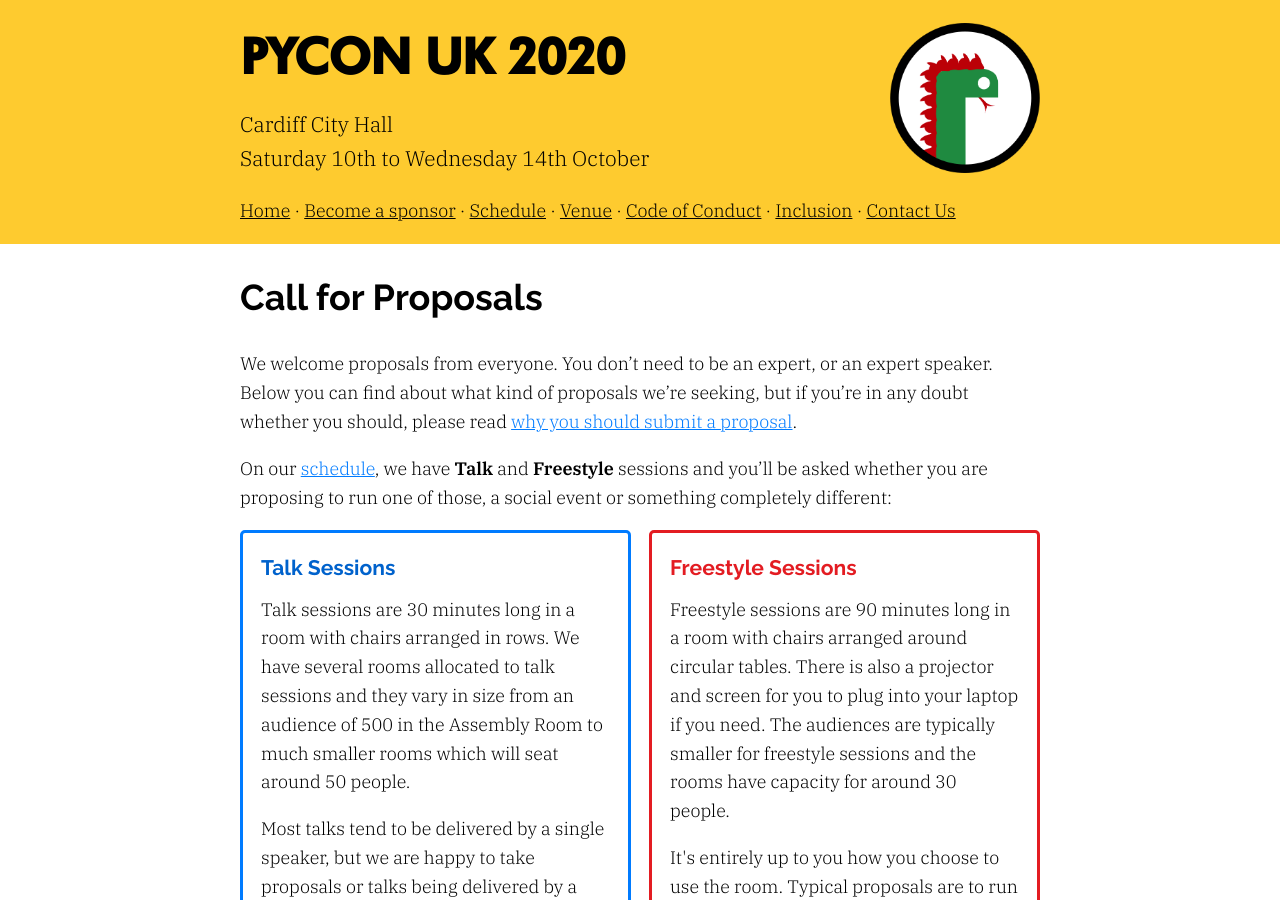
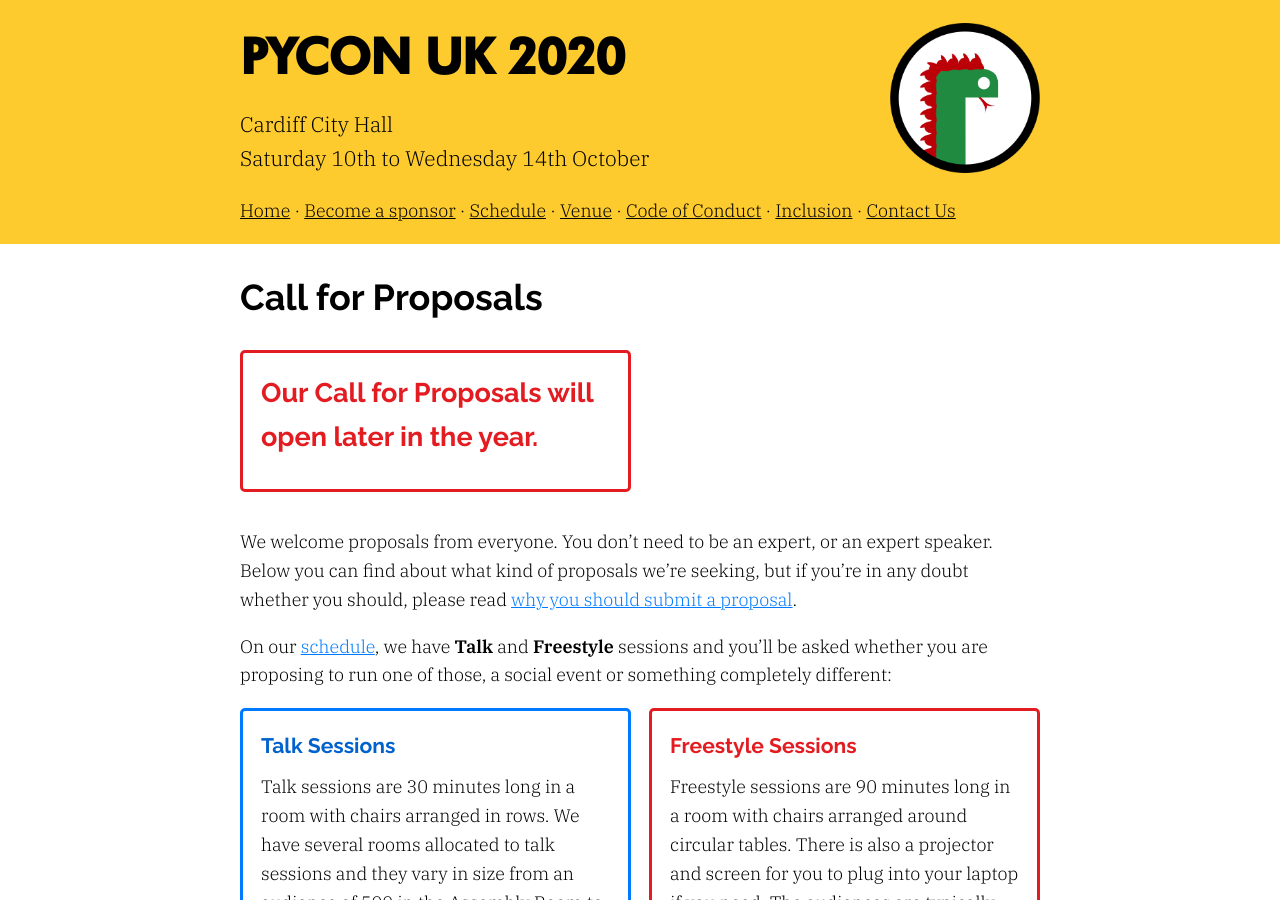
Before and after one commit to PyconUK/2020.pyconuk.org, a Jekyll site: the page built from src/cfp.md, in a window 1280 px wide and 900 px high. Built offline with Jekyll 4.4.1, drawn with Linux system fonts in a browser that asks for light colours.

Commit message:
Add box to make clear CFP is not open

```diff
--- a/src/cfp.md
+++ b/src/cfp.md
@@ -2,7 +2,11 @@
 layout: default
 title: Call for Proposals
 ---
-
+<div class="row">
+  <div class="box box_red">
+    <h2>Our Call for Proposals will open later in the year.</h2>
+  </div>
+</div>
 We welcome proposals from everyone. You don't need to be an expert, or an expert speaker. Below you can find about what kind of proposals we're seeking, but if you're in any doubt whether you should, please read [why you should submit a proposal](/cfp/why/).
 
 On our [schedule](https://pretalx.com/pycon-uk-2020/schedule/), we have **Talk** and **Freestyle** sessions and you'll be asked whether you are proposing to run one of those, a social event or something completely different:
```
